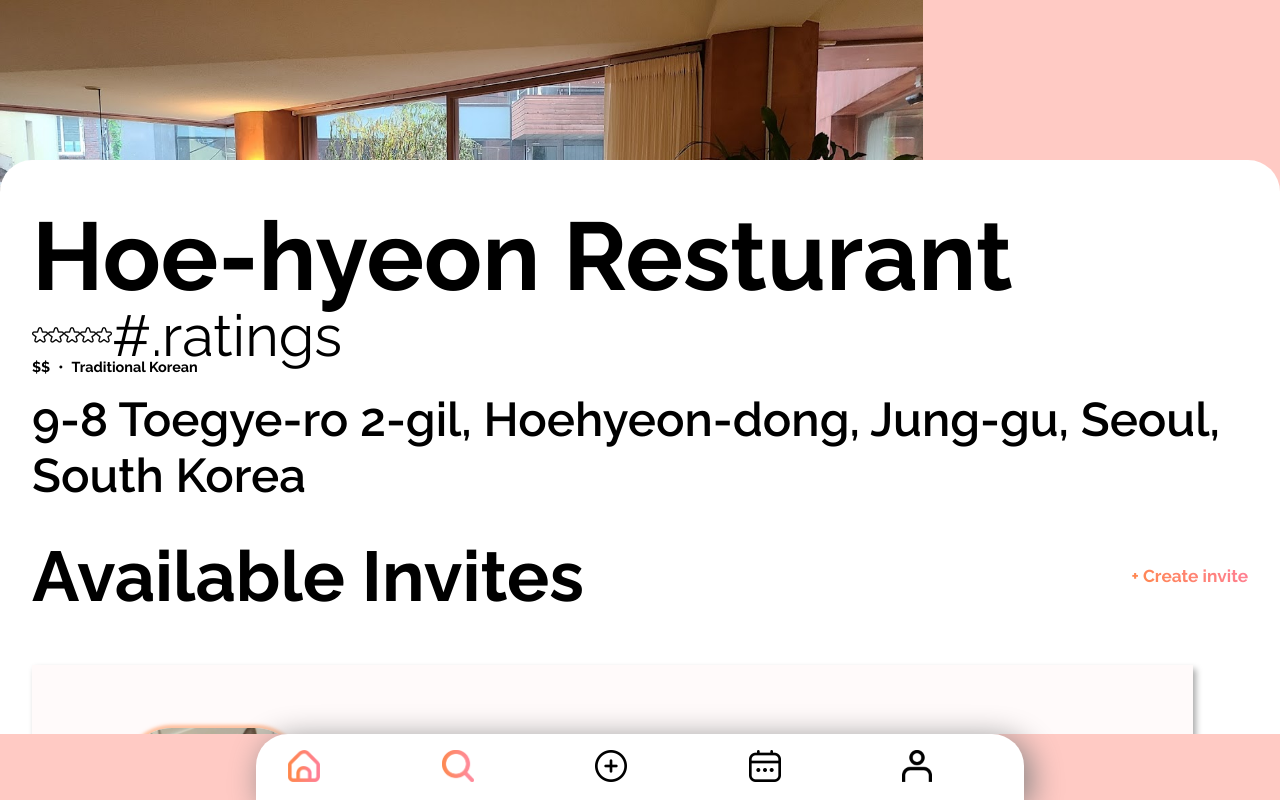
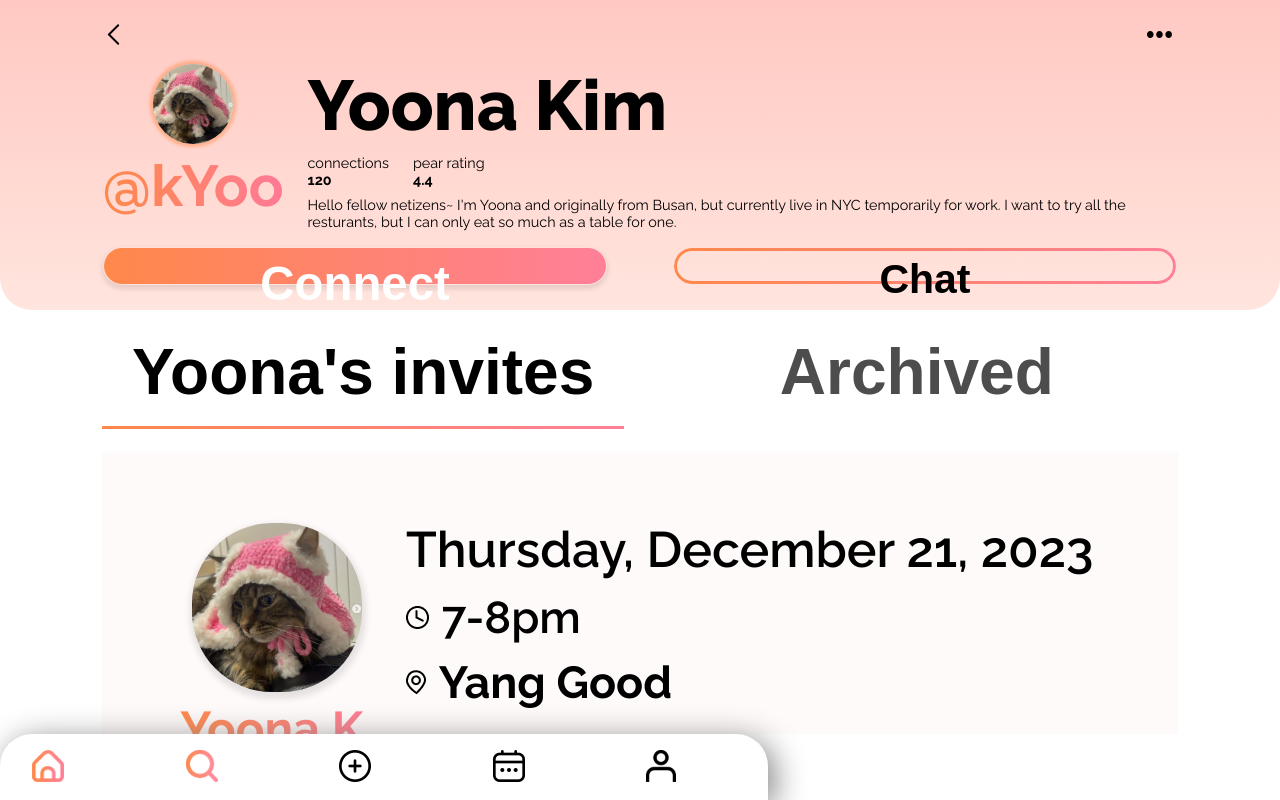
Before and after one commit to anotruong/pear, a React (Create React App) app in the folder client/: page / in a window 1280 px wide. Built offline with nearby package versions, Linux system fonts and the light colour scheme.

Commit message:
completed profilePage

```diff
--- a/client/src/App.js
+++ b/client/src/App.js
@@ -43,10 +43,10 @@ function App() {
       <div className="App">
         {/* {!loginState ? <></> : <LoginPage />} */}
         {/* {!calBtn ? <></> : <CalendarPage />} */}
-        {!searchBtn ? <></> : <SearchPage />}
+        {/* {!searchBtn ? <></> : <SearchPage />} */}
         {/* {!homeBtn ? <></> : <HomePage />} */}
         {/* <ChatIndex /> */}
-        {/* <ProfilePage /> */}
+        <ProfilePage />
       </div>
     </appContext.Provider>
   );
--- /dev/null
+++ b/client/src/components/events/events.css
@@ -0,0 +1,46 @@
+p#mealDate {
+  font-size: 3.9vw;
+  padding-left: .5rem;
+}
+
+.upcoming-container {
+  height: -moz-fit-content;
+  height: fit-content;
+  /* width: 80vw; */
+  filter: drop-shadow(3px 4px 3px lightgrey);
+  padding: 5%;
+  background-color: #FFFAFA;
+  margin: 1rem 0rem 2rem 0rem;
+}
+
+.upcoming-flex {
+  display: inline-flex;
+  flex-direction: row;
+  justify-content: space-between;
+  align-items: flex-start;
+  width: inherit;
+}
+
+.upcoming-flex #meetUpSpot,
+.upcoming-flex #schduledTime {
+  padding-left: .5rem;
+}
+
+.upcoming-flex img.miniProfileIcon {
+  /* background-size: 4rem 4rem; */
+  width: 70%;
+  /* height: 50%; */
+  border-radius: 5rem;
+  box-shadow: 1px 4px 6px 3px rgba(3, 0, 0, 0.10);
+}
+
+.upcoming-flex .icon-container {
+  width: 25%;
+  margin: 1rem 0rem;
+}
+
+.upcoming-flex p#fullName {
+  background: -webkit-linear-gradient(180deg, #FF7A97, #FF8948);
+  background-clip: text;
+  color: transparent;
+}
--- a/client/src/components/events/upcoming.js
+++ b/client/src/components/events/upcoming.js
@@ -3,10 +3,25 @@ import React from 'react';
 import ClockIcon from '../../images/clockIcon.png';
 import LocationIcon from '../../images/locationIcon.png';
 import tempPic from '../../images/tempPP.png';
+import { displayDate } from '../dateHandler';
+import mockData from '../../mock-data.json';
+
+import './events.css';
 
 const UpcomingEvent = ({invites}) => {
 
   console.log(invites)
+
+  const date = displayDate(invites.date);
+  const user = mockData.accounts.filter(acc => acc.id === invites.userId)[0];
+
+  const userName = `${user.firstName} ${user.lastName.slice(0,1)}`
+
+  console.log(userName)
+
+  const restaurant = mockData.restaurants.filter(obj => obj.id === invites.restId)[0];
+  // console.log(restaurant)
+  const restName = restaurant.name;
   return (
     <div
       id='currentEvent'
@@ -15,32 +30,46 @@ const UpcomingEvent = ({invites}) => {
     {/* Icon on the left */}
       <div
         // className='miniProfile-container'
-        className='event-container'
+        className='upcoming-container'
         style={{background: `FFFAFA`}}
       >
         <div
           // className='miniProfile-flex'
-          className='event-flex'
+          className='upcoming-flex'
         >
+          <div className='icon-container'>
+            <img src={tempPic} className='miniProfileIcon'/>
+            <p id='fullName' >{userName}.</p>
+          </div>
           <div className='info-flex' >
-            <p id='mealTime' className='infoText'>Dinner with Minnie S.</p>
+            <p
+              id='mealDate' className='infoText'
+            >
+              {date}
+            </p>
             {/* clock icon */}
-            <p id='schduledTime' className='infoText'>
-              <img src={ClockIcon} className='littleIcon'/>
-              12pm-4pm
+            <p
+              id='schduledTime'          className='infoText'
+            >
+              <img
+                src={ClockIcon}  className='littleIcon'
+              />
+              {invites.time}
             </p>
             {/* map icon */}
-            <p id='meetUpSpot' className='infoText'>
+            <p
+              id='meetUpSpot'  className='infoText'
+            >
                 <img src={LocationIcon} className='littleIcon'/>
-                Bestia
+                {restName}
             </p>
           </div>
-          <div className='icon-container'>
+          {/* <div className='icon-container'>
             <img src={tempPic} className='miniProfileIcon'/>
             <p id='fullName' >Minnie S.</p>
-          </div>
+          </div> */}
         </div>
-        <div className="button-flex">
+        {/* <div className="button-flex">
           <div className='btn-container'>
             <button
               id='border-btn'
@@ -57,7 +86,7 @@ const UpcomingEvent = ({invites}) => {
               chat
             </button>
           </div>
-        </div>
+        </div>  */}
       </div>
     </div>
   )
--- a/client/src/components/invites/openInvites.js
+++ b/client/src/components/invites/openInvites.js
@@ -39,47 +39,27 @@ const OpenInvite = ({account}) => {
   const restName = restData.filter(obj => obj.id === restId)[0]['name'];
   // console.log(user);
 
-  // const [ windowWidth, setWindowWidth ] = useState(window.innerWidth);
-  // const [ inviteHeight, setInviteHeight ] = useState("");
-  // useEffect(() => {
-  //   const updateInviteHeight = () => {
-  //     setWindowWidth(window.innerWidth);
-  //   };
-
-  //   window.addEventListener('resize', updateInviteHeight);
-
-  //   if (windowWidth <= 424) {
-  //     setInviteHeight('30');
-  //   } else if (windowWidth >= 768) {
-  //     setInviteHeight('40');
-  //   } else {
-  //     setInviteHeight('35');
-  //   };
-  // });
-
   return (
     <div
       className='openInvite-container'
       style={{
         background: `${!divState ? '#FFF1F1' : '#FFFAFA'}`,
-        // height: `${inviteHeight}vh`
-    }}
-        // style={{background: `${!divState ? '#FFF1F1' : '#FFFAFA'}`}}
-
+      }}
+      onClick={() => setDivState(!divState)}
     >
-      <div className='profile-flex'>
+      <div
+        className='profile-flex'
+      >
         <div className='icon-container'>
           <img src={tempPic} className='profileIcon'/>
           <p className='fullName'>{user.firstName} {user.lastName.substring(0, 1)}.</p>
         </div>
         <div
           className='info-container'
-          onClick={() => setDivState(!divState)}
         >
           <p className='date'>{date}</p>
           <p className='time'>{time}</p>
           <p className='restName-container'>@ {restName}</p>
-        {/* </div> */}
           <ul
             hidden={divState}
             >
--- a/client/src/mock-data.json
+++ b/client/src/mock-data.json
@@ -343,35 +343,35 @@
     {
       "userId": "001",
       "restId": "098",
-      "time": "2-4pm",
+      "time": "7-8pm",
       "date": "2023-12-21T19:04:26.231Z",
       "pending": true
     },
     {
       "userId": "001",
       "restId": "493",
-      "time": "2-4pm",
+      "time": "9am-12pm",
       "date": "2024-01-30T19:04:26.231Z",
       "pending": true
     },
     {
       "userId": "001",
       "restId": "123",
-      "time": "2-4pm",
+      "time": "3-4pm",
       "date": "2024-01-14T19:04:26.231Z",
       "pending": false
     },
     {
       "userId": "002",
       "restId": "493",
-      "time": "2-4pm",
+      "time": "2-3pm",
       "date": "2024-01-15T19:04:26.231Z",
       "pending": true
     },
     {
       "userId": "002",
       "restId": "098",
-      "time": "2-4pm",
+      "time": "4-5pm",
       "date": "2023-12-15T19:04:26.231Z",
       "pending": true
     },
--- a/client/src/pages/profilePage.js
+++ b/client/src/pages/profilePage.js
@@ -80,12 +80,16 @@ ACCESS:
   };
 
   const accInvites = mockData.pendingInvite.filter(obj => obj.userId === tempId);
-  // console.log(accInvites);
+  console.log(accInvites);
 
-  const invites = accInvites.filter(obj => obj.pending === true)
+  const unconfirmedInvites = accInvites.filter(obj => obj.pending === true)
 
-  const tester = invites.map((obj, idx) => <UpcomingEvent key={idx} invites={obj}/>);
+  const archivedInvites = accInvites.filter(obj => obj.pending === false);
+
+  const unconfirmed = unconfirmedInvites.map((obj, idx) => <UpcomingEvent key={idx} invites={obj}/>);
   // console.log(invites)
+
+  const archived = archivedInvites.map((obj, idx) => <UpcomingEvent key={idx} invites={obj} /> );
 
   // const archived = accInvites.filter(obj => obj.pending === false);
   // console.log(archived)
@@ -186,9 +190,8 @@ ACCESS:
           </div>
           {/* Should display only one at a time for now */}
           <div id='upcoming-container'>
-            {tester}
-            {/* {!upcomingState ? <></> : <UpcomingEvent />}
-            {!pendingState ? <></> : <PendingEvent />} */}
+
+            {upcomingState ? unconfirmed : archived}
           </div>
         </div>
         <NaviBar />
--- a/client/src/pages/stylesheets/profilePage.css
+++ b/client/src/pages/stylesheets/profilePage.css
@@ -38,14 +38,14 @@
   flex: 1 1 auto;
   max-width: -webkit-fill-available;
   padding: 0rem 8vw;
-  overflow: auto;
+  overflow: hidden;
 }
 
 .activity-container #eventBtn-flex {
   margin:.5rem 0rem;
 }
 
-.activity-container .event-flex {
+.activity-container .upcoming-flex {
   display: inline-flex;
   flex-direction: row;
   justify-content: flex-start;
```
